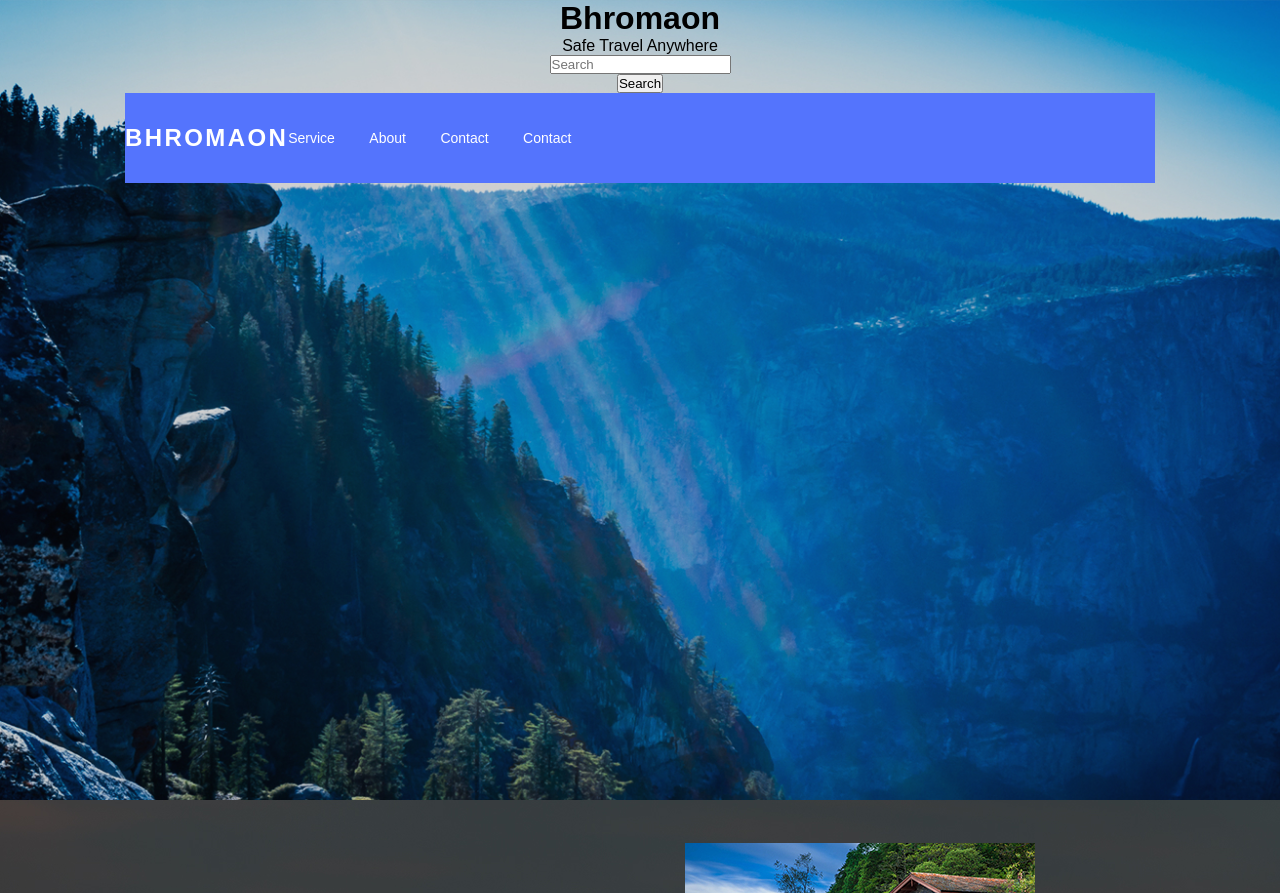
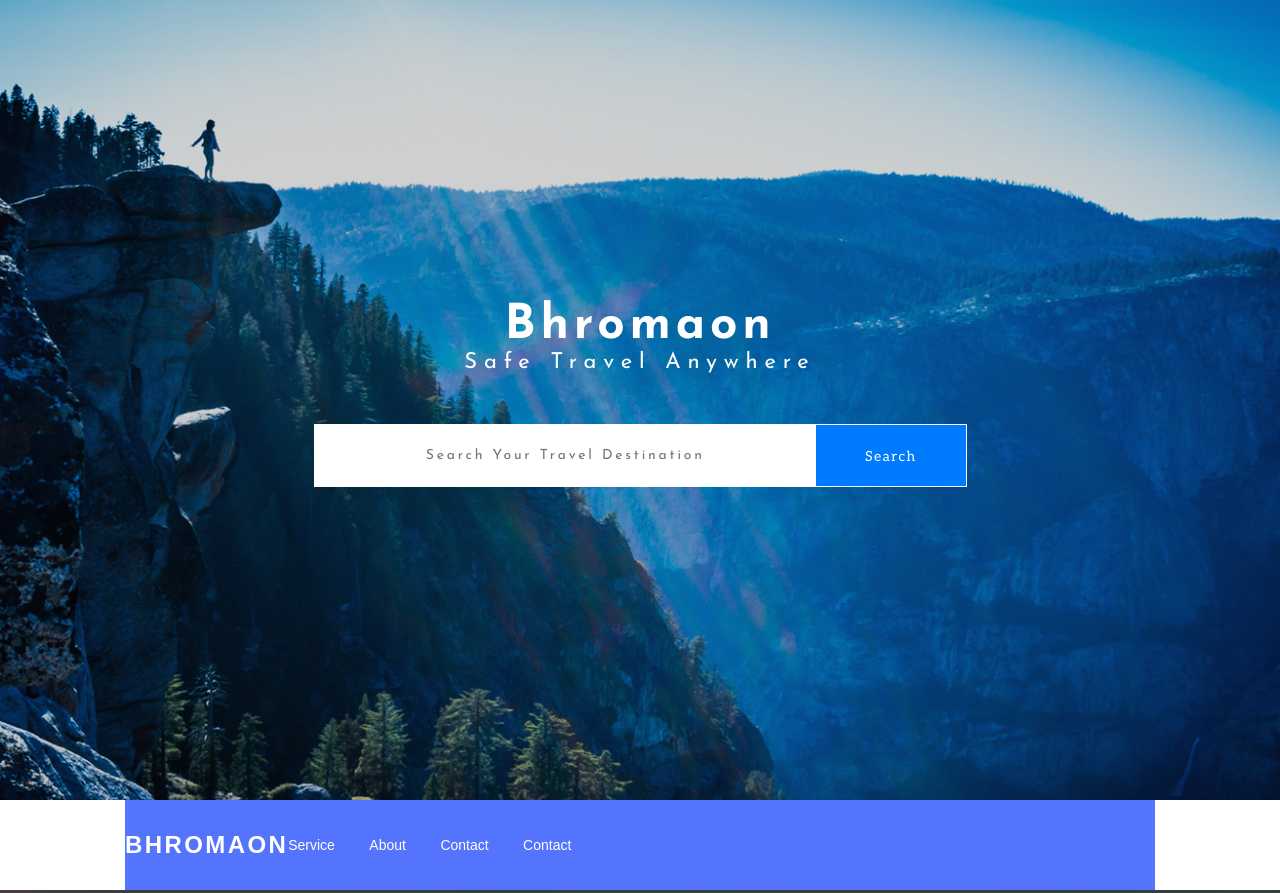
Before and after one commit to gigg88/bhromaon_beetroot_project1, a plain HTML site: page index.html in a window 1280 px wide. Shown: the top 893 px of the page. Drawn offline with Linux system fonts and the light colour scheme.

Commit message:
changing header

```diff
--- a/header.scss
+++ b/header.scss
@@ -1,18 +1,4 @@
-.header_section{
-    background-image: url(./assets/images/header.jpg);
-    background-repeat: no-repeat;
-    background-position: center center;
-    background-size: cover;
-    height:100vh;
-}
 
-.header_bg_text {
-    display: flex;
-    align-items: center;
-    justify-content: center;
-    flex-direction: column;
-
-}
 
 .header_logo {
     color: var(--text-color-light);
--- /dev/null
+++ b/hero.scss
@@ -0,0 +1,88 @@
+.hero_section{
+    background-image: url(./assets/images/header.jpg);
+    background-repeat: no-repeat;
+    background-position: center center;
+    background-size: cover;
+    height:100vh;
+    display: flex;
+    align-items: center;
+    justify-content: center;
+}
+
+.hero.content{
+    width: 100%;
+}
+
+.hero_bg_text {
+    display: flex;
+    align-items: center;
+    justify-content: center;
+    flex-direction: column;
+
+}
+
+.hero_bg_text {
+
+    h1{
+        font-family: var(--josefin_font);
+        font-weight: var(--bold);
+        font-size: 48px;
+        letter-spacing: 4.8px;
+        line-height: 26px;
+        color: var( --text-color-light);
+        margin-bottom: 11px;
+    }
+
+    .hero_txt{
+        font-family: var(--josefin_font);
+        font-weight: var(--regular);
+        font-size: 22px;
+        line-height: 26px;
+        letter-spacing: 6.82px;
+        color: var(--text-color-light);
+        margin-bottom: 48px;
+
+    }
+
+}
+
+.hero_input {
+    max-width: 653px;
+    max-height: 63px;
+    background-color:#fff;
+    padding: 1px 1px;
+    width: 100%;
+
+    display: flex;
+  }
+
+
+   .hero_input input[type="text"] {
+    border: none;
+    border-right: none;
+    width: 100%;
+    text-transform: capitalize;
+    font-family: var(--josefin_font);
+    font-weight: var(--regular);
+    font-size: 14px;
+    line-height: 26px;
+    letter-spacing: 2.8px;
+    text-align: center;
+
+    padding-top:19px;
+    padding-bottom:19px;
+  }
+
+  .hero_input button[type="submit"] {
+    display: flex;
+    padding: 19px 49px;
+    background-color: #007bff;
+    color: #fff;
+    border: none;
+    font-family: var(--aleo_font);
+    font-weight: var(--regular);
+    font-size: 14px;
+    line-height: 26px;
+    letter-spacing: 1.4px;
+    cursor: pointer;
+  }
--- a/index.html
+++ b/index.html
@@ -1,37 +1,56 @@
 <!DOCTYPE html>
 <html lang="en">
+  <head>
+    <meta charset="UTF-8" />
+    <meta name="viewport" content="width=device-width, initial-scale=1.0" />
 
-<head>
-    <meta charset="UTF-8">
-    <meta name="viewport" content="width=device-width, initial-scale=1.0">
+    <!-- Google Font Links -->
+    <link rel="preconnect" href="https://fonts.googleapis.com">
+    <link rel="preconnect" href="https://fonts.gstatic.com" crossorigin>
 
+    <!-- Josefin Sans -->
+    <link href="https://fonts.googleapis.com/css2?family=Josefin+Sans:ital,wght@0,100..700;1,100..700&family=Open+Sans:ital,wght@0,300..800;1,300..800&display=swap" rel="stylesheet">
+
+     <!-- Aleo -->
+    <link href="https://fonts.googleapis.com/css2?family=Aleo:ital,wght@0,100..900;1,100..900&family=Josefin+Sans:ital,wght@0,100..700;1,100..700&family=Open+Sans:ital,wght@0,300..800;1,300..800&display=swap" rel="stylesheet">
+
+    <!-- Font Awesome - -->
     <link href="./assets/style/brands.css" rel="stylesheet" />
     <link href="./assets/style/fontawesome.css" rel="stylesheet" />
     <link href="/./assets/style/solid.css" rel="stylesheet" />
 
-
-    <link rel="stylesheet" href="main.css">
-    <link rel="stylesheet" href="header.css">
-    <link rel="stylesheet" href="wcu.css">
-    <link rel="stylesheet" href="hiw.css">
-    <link rel="stylesheet" href="country.css">
+    <!-- Stylesheet - -->
+    <link rel="stylesheet" href="main.css" />
+    <link rel="stylesheet" href="header.css" />
+    <link rel="stylesheet" href="hero.css" />
+    <link rel="stylesheet" href="wcu.css" />
+    <link rel="stylesheet" href="hiw.css" />
+    <link rel="stylesheet" href="country.css" />
 
     <title>Bhromaon</title>
   </head>
 
   <body>
+    <!-- Header Section - Menu - -->
+<section class="hero_section">
+    <div class="container">
+    <div class="hero_content">
+      <div class="hero_bg_text">
+        <h1>Bhromaon</h1>
+        <p class="hero_txt">Safe Travel Anywhere</p>
+        <div class="hero_input">
+            <input type="text" placeholder="Search your travel destination">
+            <button type="submit">Search</button>
+        </div>
+      </div>
+    </div>
+</div>
+</section>
 
-    <!-- Header Section - Menu - -->
+
+
     <header class="header_section">
       <div class="container">
-            <div class="header_content">
-                <div class="header_bg_text">
-                    <H1>Bhromaon</H1>
-                    <p>Safe Travel Anywhere</p>
-                    <input type="text" placeholder="Search">
-                    <button type="button">Search</button>
-                </div>
-
         <div class="header_menu">
           <div class="header_container_logo">
             <a class="header_logo" href="#">Bhromaon</a>
@@ -48,7 +67,6 @@
           </div>
         </div>
       </div>
-        </div>
     </header>
 
     <section class="why_choose_us">
@@ -56,17 +74,22 @@
         <div class="wcu_content">
           <div class="wcu_text_side">
             <h2>Why Choose Us</h2>
-                    <p>Tion and dislike men who are so beguiled and demoralized by desire by the charms of pleasure of
-                        the moment, so blinded by desire, that they cannot foresee</p>
-                    <p>Dislike men who are so beguiled and demoralized by the charms of pleasure of the moment, so
-                        blinded by desire, that.</p>
+            <p>
+              Tion and dislike men who are so beguiled and demoralized by desire
+              by the charms of pleasure of the moment, so blinded by desire,
+              that they cannot foresee
+            </p>
+            <p>
+              Dislike men who are so beguiled and demoralized by the charms of
+              pleasure of the moment, so blinded by desire, that.
+            </p>
             <div class="wcu_button">
               <a class="wcu_cta_btn" href="#">Explore Places</a>
             </div>
           </div>
           <div class="wcu_image_side">
-                    <img src="./assets/images/wcu_house_lake_image.jpg" alt="">
-                    <img src="./assets/images/wcu_mountain_image.jpg" alt="">
+            <img src="./assets/images/wcu_house_lake_image.jpg" alt="" />
+            <img src="./assets/images/wcu_mountain_image.jpg" alt="" />
           </div>
         </div>
       </div>
@@ -75,9 +98,8 @@
     <section class="how_it_works">
       <div class="container">
         <div class="hiw_content">
-
           <div class="hiw_bridge">
-                    <img src="./assets/images/hiw_bridge.svg" alt="">
+            <img src="./assets/images/hiw_bridge.svg" alt="" />
           </div>
           <div class="hiw_content_block">
             <div class="magnifying_glass">
@@ -107,8 +129,11 @@
           <div class="country_content_txt">
             <h4>Spain</h4>
             <h3>Grand Spain Madrid</h3>
-                    <p>But I must explain to you how all this mistaken idea of account to denouncing pleasure and
-                        praising pain was account born and I account will give you a complete account of the system</p>
+            <p>
+              But I must explain to you how all this mistaken idea of account to
+              denouncing pleasure and praising pain was account born and I
+              account will give you a complete account of the system
+            </p>
           </div>
           <div class="country_button">
             <a class="country_cta_btn" href="#">Book Now</a>
@@ -123,8 +148,11 @@
           <div class="country_content_txt">
             <p>Spain</p>
             <h3>Grand Spain Madrid</h3>
-                    <p>But I must explain to you how all this mistaken idea of account to denouncing pleasure and
-                        praising pain was account born and I account will give you a complete account of the system</p>
+            <p>
+              But I must explain to you how all this mistaken idea of account to
+              denouncing pleasure and praising pain was account born and I
+              account will give you a complete account of the system
+            </p>
             <div class="country_button">
               <a class="country_cta_btn" href="#">Book Now</a>
             </div>
@@ -132,8 +160,5 @@
         </div>
       </div>
     </section>
-
-
   </body>
-
 </html>
--- a/main.scss
+++ b/main.scss
@@ -12,11 +12,14 @@
     --wcu-btn-color: #496BFE;
     --country-bg-color: #232323;
 
-
     --regular: 400;
     --medium: 500;
     --demi-bold: 600;
     --bold: 800;
+
+    --josefin_font: "Josefin Sans", sans-serif;
+    --aleo_font: "Aleo", serif;
+
 }
 
 html,
```
Also changed, not shown: assets/images/hero/magnifying-glass-solid.svg (added), header.css, hero.css (added), main.css. Lines whose indentation alone changed are shown as unchanged.
